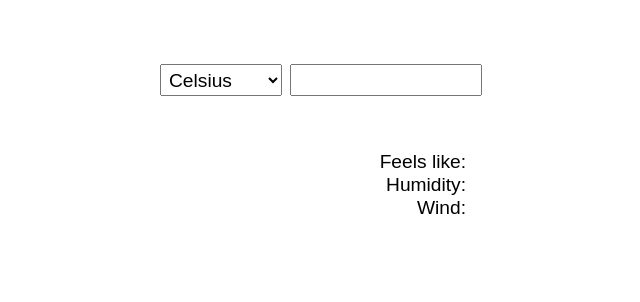
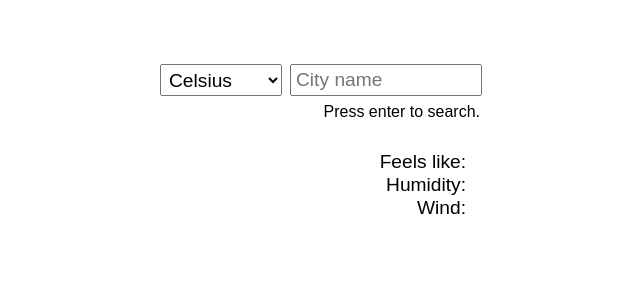
Before and after one commit to snaileny/weather-app, a website built with Vite: page index.html in a window 1280 px wide. Shown: the whole page, without its empty margins (558-1198 px from the left). Built offline with nearby package versions, Linux system fonts and the light colour scheme; no server answers.

Commit message:
Update index.html and index.css

```diff
--- a/css/index.css
+++ b/css/index.css
@@ -67,6 +67,16 @@ body {
 
 }
 
+.app-header > div::before {
+
+    content: "Press enter to search.";
+    position: relative;
+    top: 2rem;
+    left: 20rem;
+    font-size: 1rem;
+
+}
+
 #unit-selection {
 
     height: 2rem;
@@ -83,12 +93,6 @@ body {
     max-width: 12rem;
     font-size: 1.2rem;
     padding: 4px;
-
-}
-
-#location-input::after {
-
-    content: "Enter to search.";
 
 }
 
@@ -156,8 +160,6 @@ body {
 .weather-calender {
 
     width: 100%;
-    display: flex;
-    flex-wrap: wrap;
     margin: 4rem 0 0 0;
 
 }
@@ -168,6 +170,7 @@ body {
     display: flex;
     justify-content: space-between;
     align-items: center;
+    flex-wrap: wrap;
 
 }
 
--- a/index.html
+++ b/index.html
@@ -16,7 +16,7 @@
             <option value="Fahrenheit">Fahrenheit</option>
             <option value="Kelvin">Kelvin</option>
           </select>
-          <input type="text" name="location-city" id="location-input">
+          <input type="text" placeholder="City name" name="location-city" id="location-input">
         </div>
       </header>
       <main class="app-body">
```
